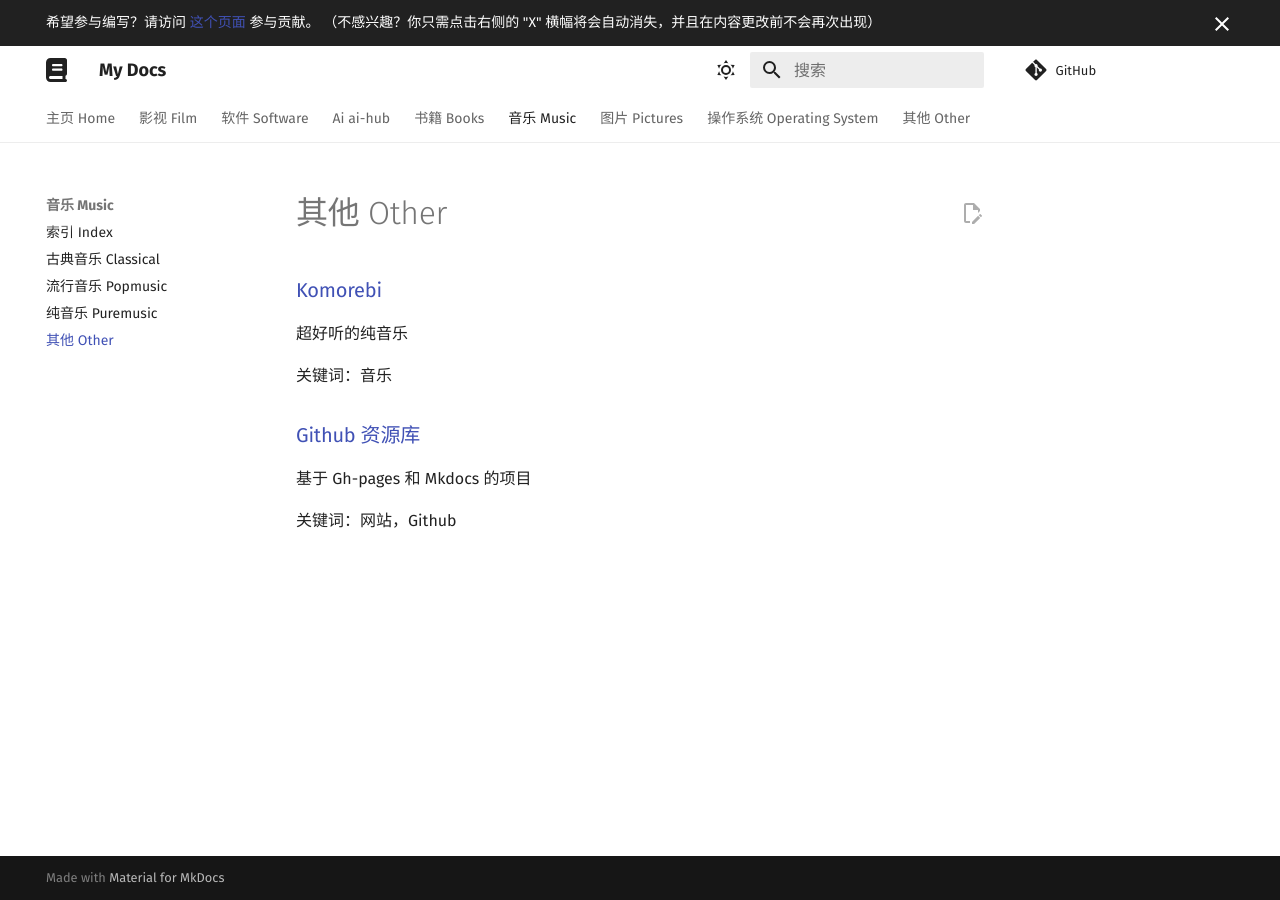
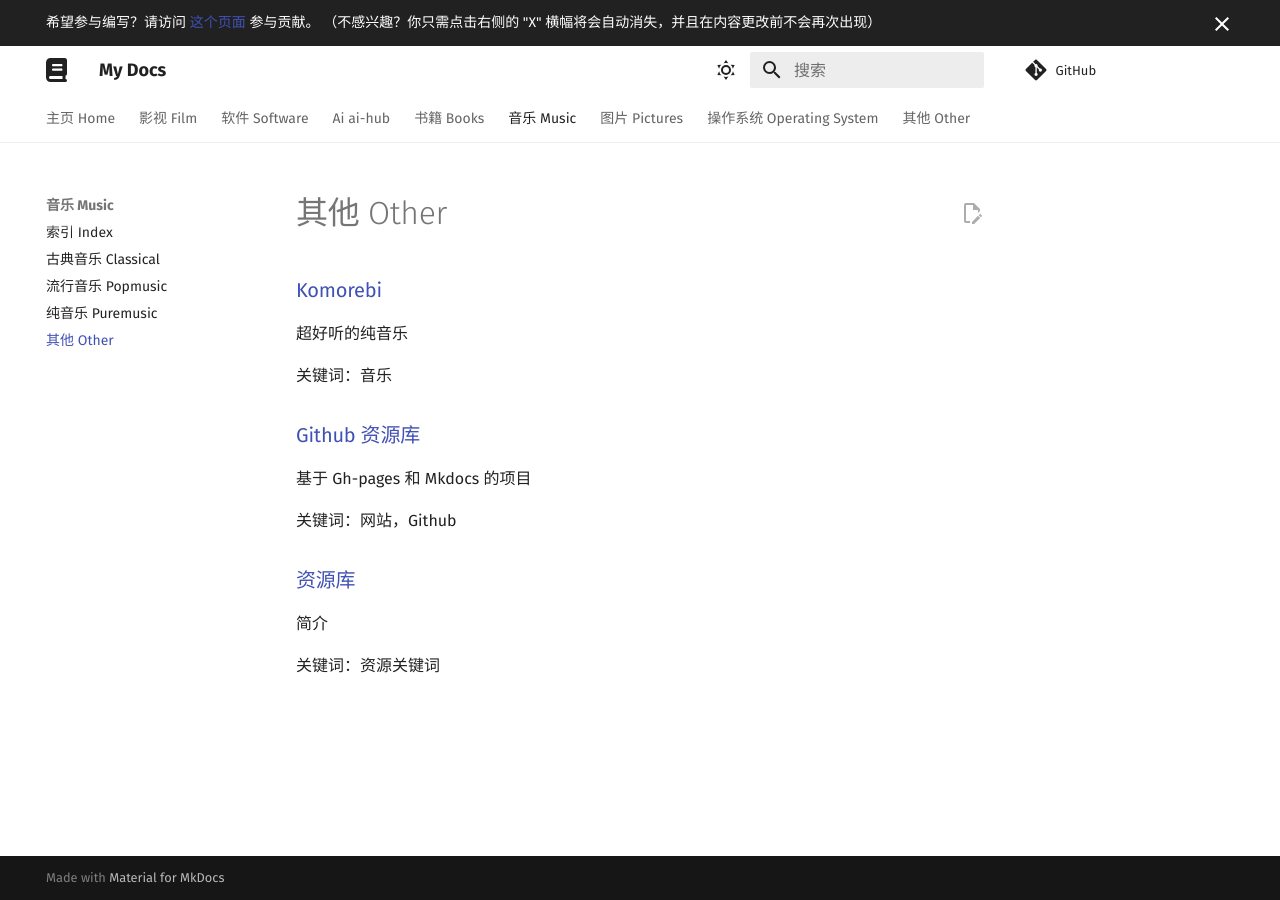
Before and after one commit to Chocolateater/Resource-Library, an MkDocs documentation site: the page built from docs/Music/other.md, in a window 1280 px wide. Built offline with MkDocs 1.6.1 and Material for MkDocs 9.7.7, drawn with Linux system fonts in a browser that asks for light colours; comment, search, counter and statistics services are not loaded.

Commit message:
Update index.md via GitHub API

```diff
--- a/docs/Music/other.md
+++ b/docs/Music/other.md
@@ -9,3 +9,9 @@
 基于 Gh-pages 和 Mkdocs 的项目
 
 关键词：网站，Github
+
+<h3><a href="https://github.com/Chocolateater/Resource-Library/blob/master/docs/index.md">资源库</a> </h3>
+
+简介
+
+关键词：资源关键词
```
